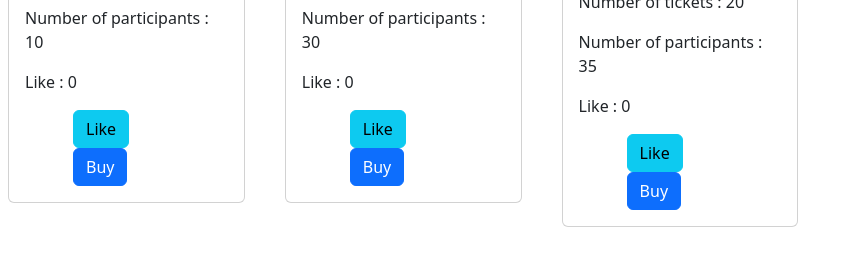
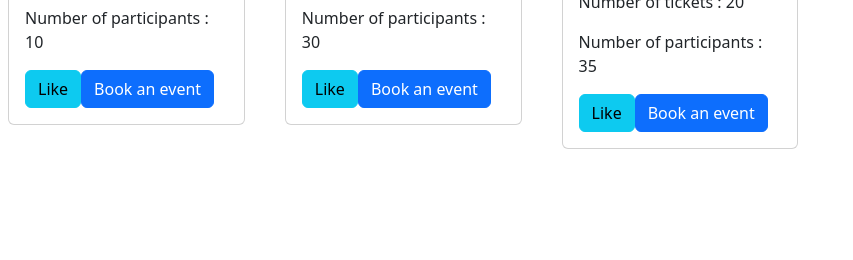
Before and after one commit to MohamedElHammi/workshop-acc2, a React (Vite) app: page /events in a window 1280 px wide. Shown: the part 531-791 px from the top of the page, without its empty margins (0-853 px from the left). Built offline with nearby package versions, Linux system fonts and the light colour scheme.

Commit message:
update alert messages

```diff
--- a/src/components/Event.jsx
+++ b/src/components/Event.jsx
@@ -9,18 +9,18 @@ export default function Event(props) {
   const handleLike = () => {
     setEvent((eventPrev) => ({
       ...eventPrev,
-      like: eventPrev.like ? 0 : 1,
+      like: !eventPrev.like,
     }));
   };
 
-  const handleBuy  = () => {
+  const handleBuy = () => {
     props.showBuyAlert();
     setEvent((eventPrev) => ({
-        ...eventPrev,
-        nbParticipants: eventPrev.nbParticipants + 1,
-        nbTickets: eventPrev.nbTickets - 1,
-      }));
-  }
+      ...eventPrev,
+      nbParticipants: eventPrev.nbParticipants + 1,
+      nbTickets: eventPrev.nbTickets - 1,
+    }));
+  };
 
   return (
     <Col style={{ width: "20%" }} className="m-2">
@@ -28,24 +28,22 @@ export default function Event(props) {
         <Card.Img
           variant="top"
           style={{ height: 400 }}
-          src={`/images/${!!event.nbTickets ? event.img : 'sold_out.png'}`}
+          src={`/images/${!!event.nbTickets ? event.img : "sold_out.png"}`}
         />
         <Card.Body>
           <Card.Title>{event.name}</Card.Title>
           <Card.Text>Price : {event.price}</Card.Text>
           <Card.Text>Number of tickets : {event.nbTickets}</Card.Text>
           <Card.Text>Number of participants : {event.nbParticipants}</Card.Text>
-          <Card.Text>Like : {event.like}</Card.Text>
-          <Button variant="info" onClick={handleLike} className="mx-5">
-            Like
+          <Button variant="info" onClick={handleLike}>
+            {event.like ? "Dislike" : "Like"}
           </Button>
           <Button
             variant="primary"
             onClick={handleBuy}
             disabled={!!event.nbTickets ? false : true}
-            className="mx-5"
           >
-            Buy
+            Book an event
           </Button>
         </Card.Body>
       </Card>
--- a/src/components/Events.jsx
+++ b/src/components/Events.jsx
@@ -29,7 +29,7 @@ export default function Events() {
     <div>
       {isWelcome && (
         <Alert style={{ width: "70%", marginBottom: 40 }} variant="success">
-          Hey welcome to the Shop
+          Hey welcome to Esprit Events
         </Alert>
       )}
       <Row xs={1} md={4} className="g-4">
@@ -39,7 +39,7 @@ export default function Events() {
       </Row>
       {isShowBuyAlert && (
         <Alert style={{ width: "70%", marginTop: 20 }} variant="primary">
-          You bought an Item
+          You have booked an event
         </Alert>
       )}
     </div>
--- a/src/data/events.json
+++ b/src/data/events.json
@@ -6,7 +6,7 @@
     "price": 30,
     "nbTickets": 10,
     "nbParticipants": 10,
-    "like": 0
+    "like": false
   },
   {
     "name": "Festival de la médina de Tunis",
@@ -15,7 +15,7 @@
     "price": 15,
     "nbTickets": 4,
     "nbParticipants": 30,
-    "like": 0
+    "like": false
   },
   {
     "name": "Journées cinématographiques de Carthage (JCC)",
@@ -24,6 +24,6 @@
     "price": 7,
     "nbTickets": 20,
     "nbParticipants": 35,
-    "like": 0
+    "like": false
   }
 ]
```
